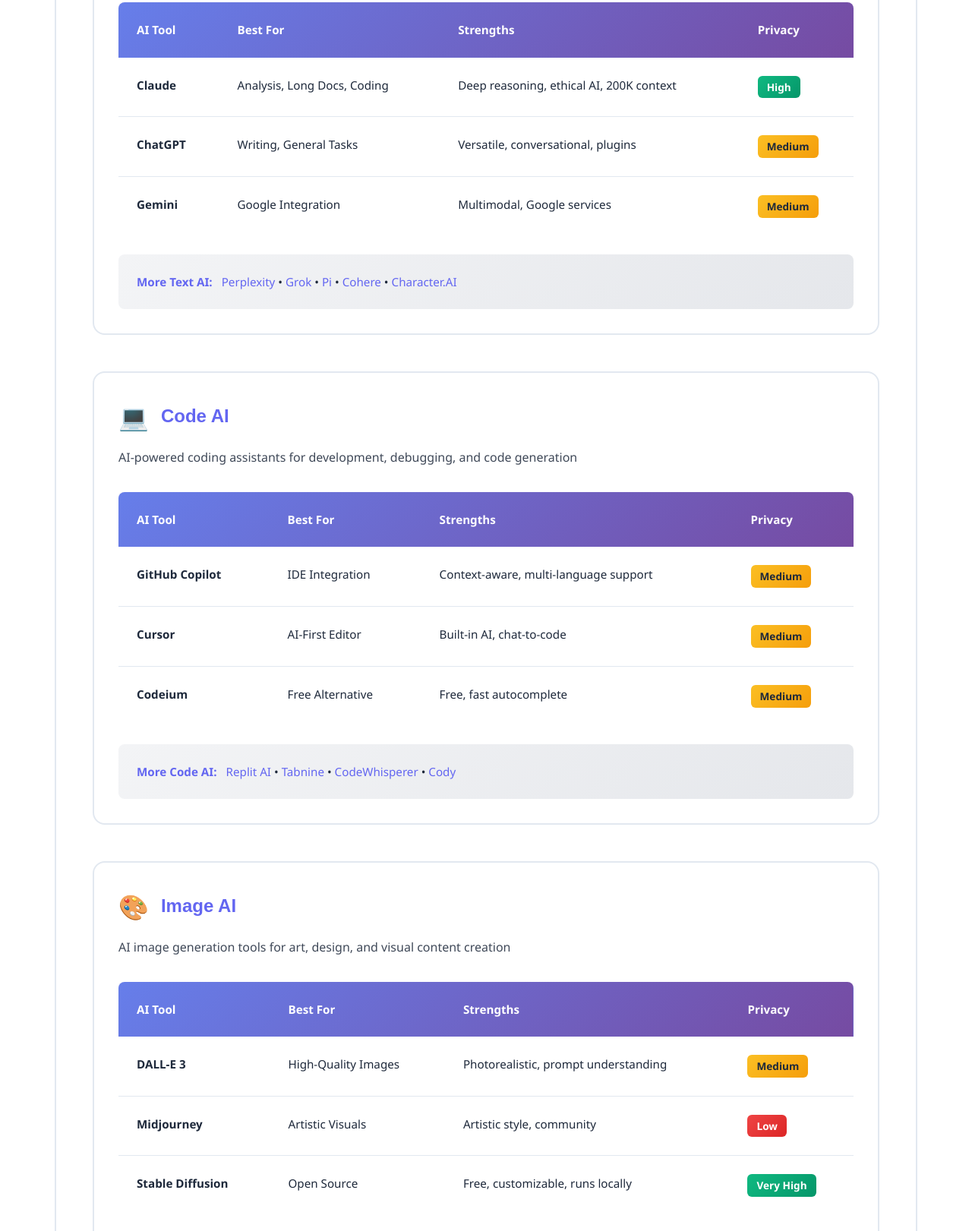
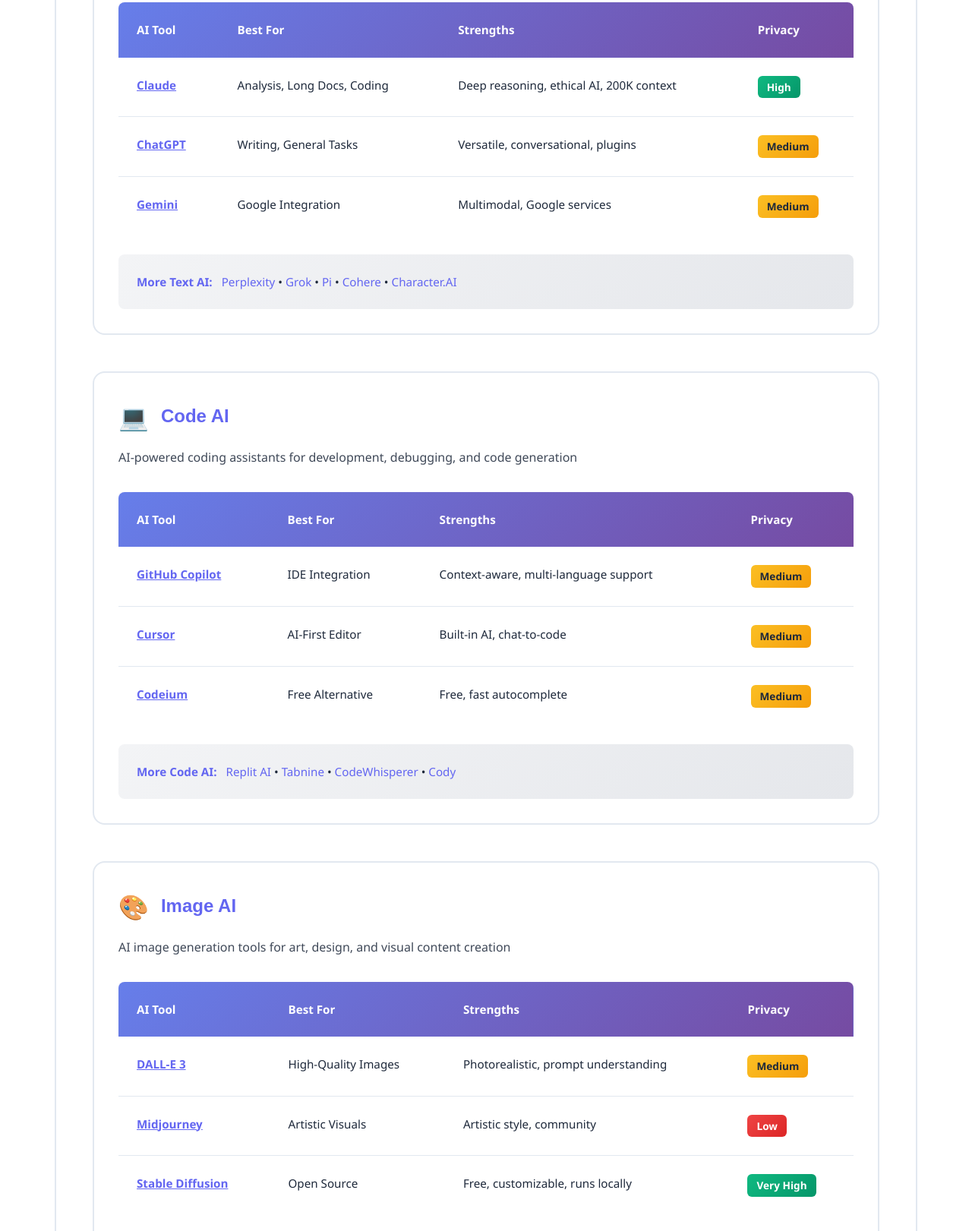
Before and after one commit to Itz-creator07/AI-Explained, a plain HTML site: page index.html in a window 1280 px wide. Shown: the part 4215-5836 px from the top of the page at 76% size. Drawn offline with Linux system fonts and the light colour scheme.

Commit message:
Add clickable links to Top 3 AI tools in category tables
- Added direct links to all 15 featured tools across 5 categories
- Links open in new tab with security attributes (target="_blank" rel="noopener")
- Maintains consistency with "More Tools" section link styling
- Improves user experience by making all tools directly accessible

🤖 Generated with [Claude Code](https://claude.com/claude-code)

Co-Authored-By: Claude <noreply@anthropic.com>

```diff
--- a/index.html
+++ b/index.html
@@ -203,19 +203,19 @@
                         </thead>
                         <tbody>
                             <tr>
-                                <td><strong>Claude</strong></td>
+                                <td><strong><a href="https://claude.ai" target="_blank" rel="noopener">Claude</a></strong></td>
                                 <td>Analysis, Long Docs, Coding</td>
                                 <td>Deep reasoning, ethical AI, 200K context</td>
                                 <td><span class="privacy-high">High</span></td>
                             </tr>
                             <tr>
-                                <td><strong>ChatGPT</strong></td>
+                                <td><strong><a href="https://chat.openai.com" target="_blank" rel="noopener">ChatGPT</a></strong></td>
                                 <td>Writing, General Tasks</td>
                                 <td>Versatile, conversational, plugins</td>
                                 <td><span class="privacy-medium">Medium</span></td>
                             </tr>
                             <tr>
-                                <td><strong>Gemini</strong></td>
+                                <td><strong><a href="https://gemini.google.com" target="_blank" rel="noopener">Gemini</a></strong></td>
                                 <td>Google Integration</td>
                                 <td>Multimodal, Google services</td>
                                 <td><span class="privacy-medium">Medium</span></td>
@@ -253,19 +253,19 @@
                         </thead>
                         <tbody>
                             <tr>
-                                <td><strong>GitHub Copilot</strong></td>
+                                <td><strong><a href="https://github.com/features/copilot" target="_blank" rel="noopener">GitHub Copilot</a></strong></td>
                                 <td>IDE Integration</td>
                                 <td>Context-aware, multi-language support</td>
                                 <td><span class="privacy-medium">Medium</span></td>
                             </tr>
                             <tr>
-                                <td><strong>Cursor</strong></td>
+                                <td><strong><a href="https://cursor.sh" target="_blank" rel="noopener">Cursor</a></strong></td>
                                 <td>AI-First Editor</td>
                                 <td>Built-in AI, chat-to-code</td>
                                 <td><span class="privacy-medium">Medium</span></td>
                             </tr>
                             <tr>
-                                <td><strong>Codeium</strong></td>
+                                <td><strong><a href="https://codeium.com" target="_blank" rel="noopener">Codeium</a></strong></td>
                                 <td>Free Alternative</td>
                                 <td>Free, fast autocomplete</td>
                                 <td><span class="privacy-medium">Medium</span></td>
@@ -302,19 +302,19 @@
                         </thead>
                         <tbody>
                             <tr>
-                                <td><strong>DALL-E 3</strong></td>
+                                <td><strong><a href="https://openai.com/dall-e-3" target="_blank" rel="noopener">DALL-E 3</a></strong></td>
                                 <td>High-Quality Images</td>
                                 <td>Photorealistic, prompt understanding</td>
                                 <td><span class="privacy-medium">Medium</span></td>
                             </tr>
                             <tr>
-                                <td><strong>Midjourney</strong></td>
+                                <td><strong><a href="https://www.midjourney.com" target="_blank" rel="noopener">Midjourney</a></strong></td>
                                 <td>Artistic Visuals</td>
                                 <td>Artistic style, community</td>
                                 <td><span class="privacy-low">Low</span></td>
                             </tr>
                             <tr>
-                                <td><strong>Stable Diffusion</strong></td>
+                                <td><strong><a href="https://stability.ai" target="_blank" rel="noopener">Stable Diffusion</a></strong></td>
                                 <td>Open Source</td>
                                 <td>Free, customizable, runs locally</td>
                                 <td><span class="privacy-high">Very High</span></td>
@@ -351,19 +351,19 @@
                         </thead>
                         <tbody>
                             <tr>
-                                <td><strong>Perplexity</strong></td>
+                                <td><strong><a href="https://www.perplexity.ai" target="_blank" rel="noopener">Perplexity</a></strong></td>
                                 <td>Research, Citations</td>
                                 <td>Real-time search, sources</td>
                                 <td><span class="privacy-medium">Medium</span></td>
                             </tr>
                             <tr>
-                                <td><strong>You.com</strong></td>
+                                <td><strong><a href="https://you.com" target="_blank" rel="noopener">You.com</a></strong></td>
                                 <td>Privacy-Focused</td>
                                 <td>No tracking, customizable</td>
                                 <td><span class="privacy-high">High</span></td>
                             </tr>
                             <tr>
-                                <td><strong>Bing Chat</strong></td>
+                                <td><strong><a href="https://www.bing.com/chat" target="_blank" rel="noopener">Bing Chat</a></strong></td>
                                 <td>Microsoft Integration</td>
                                 <td>Free, GPT-4 powered</td>
                                 <td><span class="privacy-medium">Medium</span></td>
@@ -399,19 +399,19 @@
                         </thead>
                         <tbody>
                             <tr>
-                                <td><strong>Llama 3</strong></td>
+                                <td><strong><a href="https://llama.meta.com" target="_blank" rel="noopener">Llama 3</a></strong></td>
                                 <td>Open Source LLM</td>
                                 <td>Free, Meta-backed, powerful</td>
                                 <td><span class="privacy-high">Very High</span></td>
                             </tr>
                             <tr>
-                                <td><strong>Ollama</strong></td>
+                                <td><strong><a href="https://ollama.ai" target="_blank" rel="noopener">Ollama</a></strong></td>
                                 <td>Easy Local Setup</td>
                                 <td>One-command install, multiple models</td>
                                 <td><span class="privacy-high">Very High</span></td>
                             </tr>
                             <tr>
-                                <td><strong>LM Studio</strong></td>
+                                <td><strong><a href="https://lmstudio.ai" target="_blank" rel="noopener">LM Studio</a></strong></td>
                                 <td>User-Friendly UI</td>
                                 <td>GUI, easy model management</td>
                                 <td><span class="privacy-high">Very High</span></td>
```
